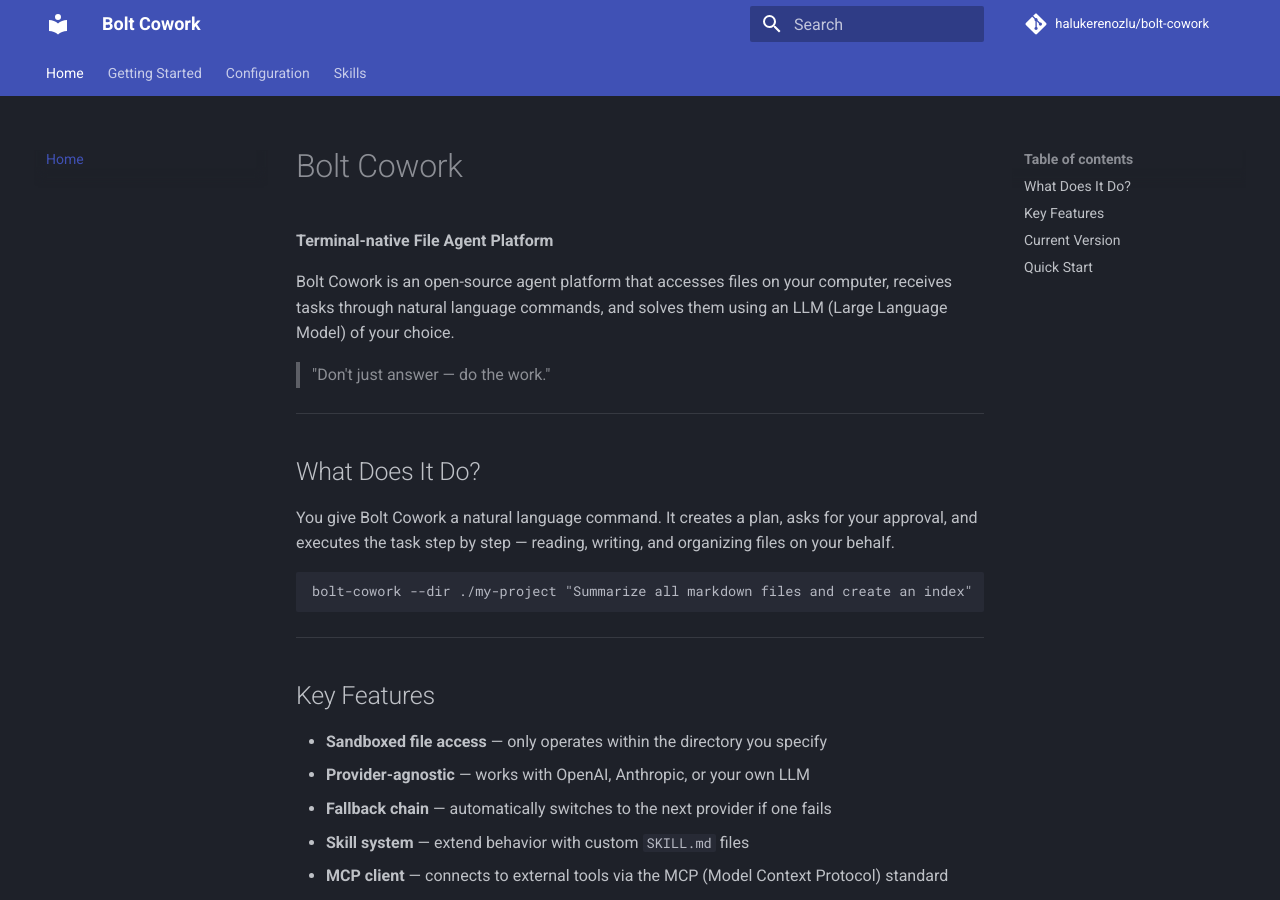
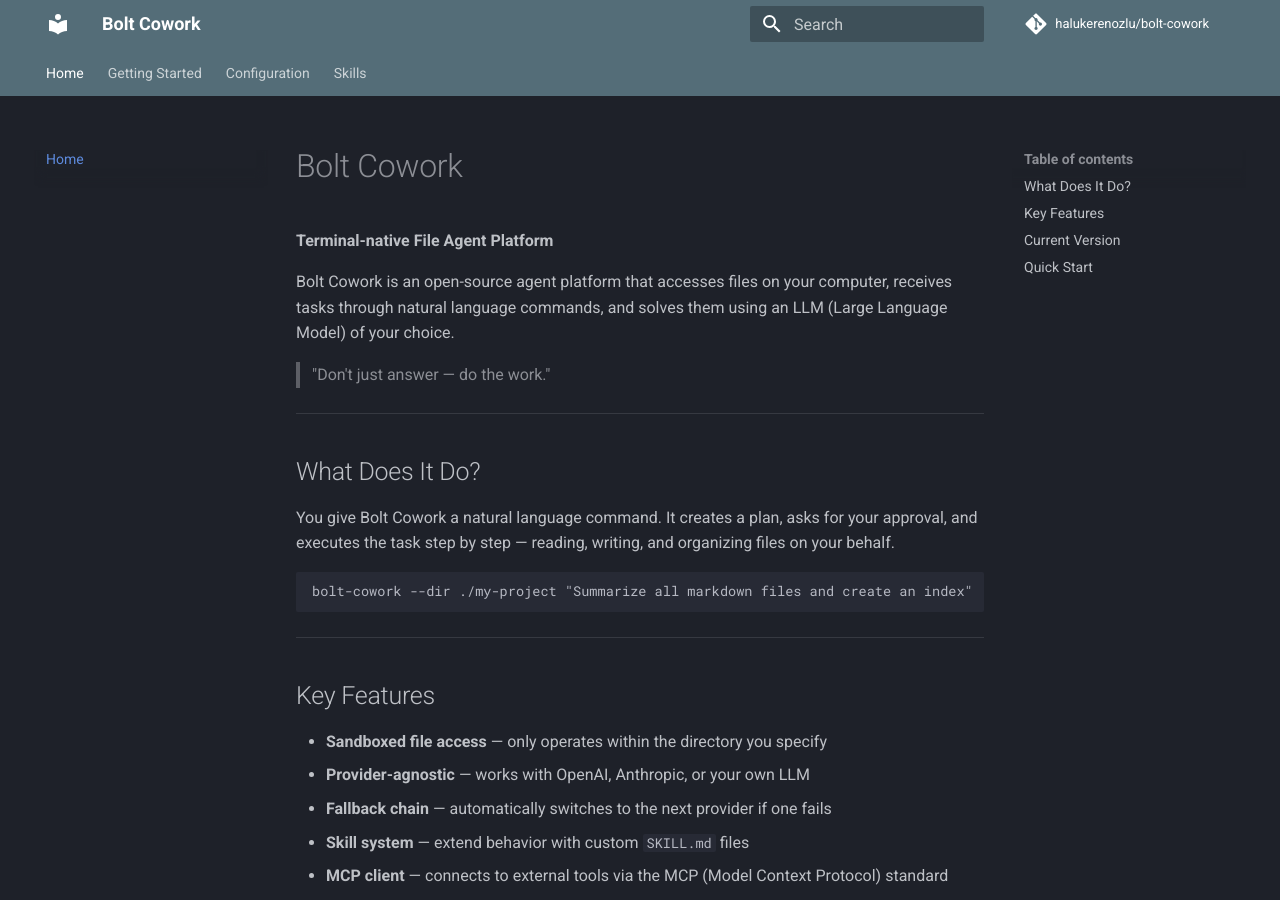
Before and after one commit to halukerenozlu/bolt-cowork, an MkDocs documentation site: the page built from docs/content/index.md, in a window 1280 px wide and 900 px high. Built offline with MkDocs 1.6.1 and Material for MkDocs 9.7.7, drawn with Linux system fonts in a browser that asks for light colours; comment, search, counter and statistics services are not loaded.

Commit message:
docs: fix primary color value

```diff
--- a/mkdocs.yml
+++ b/mkdocs.yml
@@ -9,7 +9,7 @@
   name: material
   palette:
     scheme: slate
-    primary: dark blue
+    primary: blue grey
   features:
     - navigation.tabs
     - navigation.instant
```
